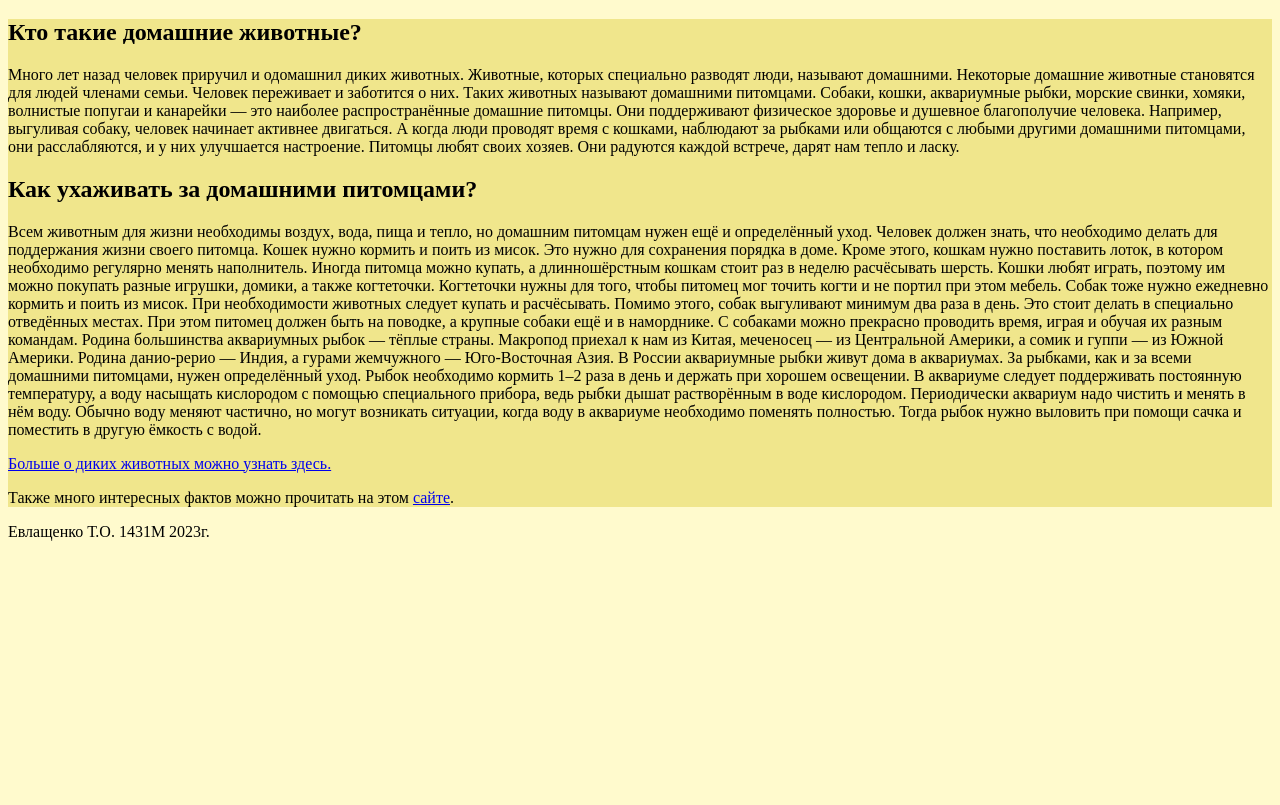
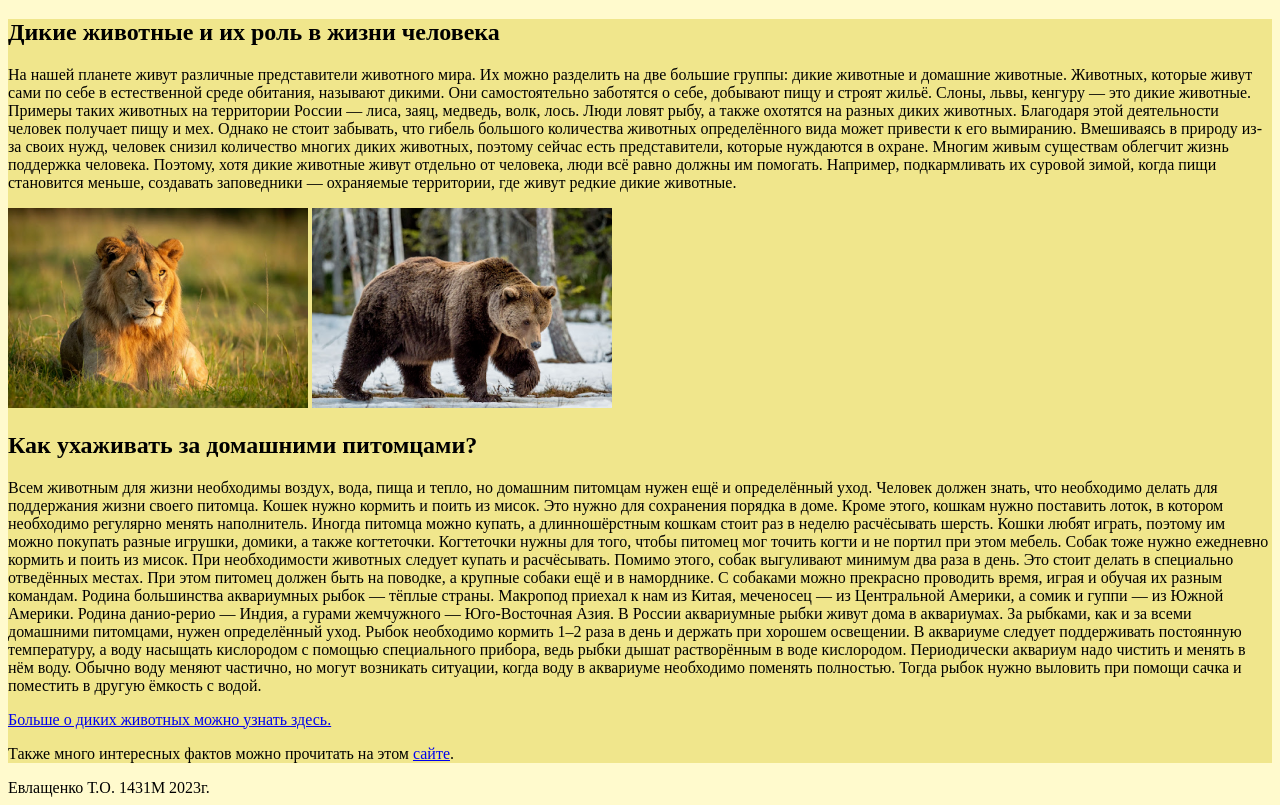
Before and after one commit to tataevl/tataevl.github.io, a plain HTML site: page wild.html in a window 1280 px wide. Shown: the part 89-894 px from the top of the page. Before the commit the page ends 800 px from the top, so only its background shows below. Drawn offline with Linux system fonts and the light colour scheme.

Commit message:
Sat, Sep 30, 2023, 10:42 PM +07:00

```diff
--- a/wild.html
+++ b/wild.html
@@ -12,13 +12,18 @@
         </header>
          <body>
            <div>
-            <h2>Кто такие домашние животные?</h2>
+            <h2> Дикие животные и их роль в жизни человека</h2>
             <p>
-                Много лет назад человек приручил и одомашнил диких животных. Животные, которых специально разводят люди, называют домашними. Некоторые домашние животные становятся для людей членами семьи. Человек переживает и заботится о них. Таких животных называют домашними питомцами.
+                На нашей планете живут различные представители животного мира. Их можно разделить на две большие группы: дикие животные и домашние животные.
 
-Собаки, кошки, аквариумные рыбки, морские свинки, хомяки, волнистые попугаи и канарейки — это наиболее распространённые домашние питомцы.
-Они поддерживают физическое здоровье и душевное благополучие человека. Например, выгуливая собаку, человек начинает активнее двигаться. А когда люди проводят время с кошками, наблюдают за рыбками или общаются с любыми другими домашними питомцами, они расслабляются, и у них улучшается настроение. Питомцы любят своих хозяев. Они радуются каждой встрече, дарят нам тепло и ласку.
+Животных, которые живут сами по себе в естественной среде обитания, называют дикими. Они самостоятельно заботятся о себе, добывают пищу и строят жильё. Слоны, львы, кенгуру — это дикие животные. Примеры таких животных на территории России — лиса, заяц, медведь, волк, лось.
+
+Люди ловят рыбу, а также охотятся на разных диких животных. Благодаря этой деятельности человек получает пищу и мех. Однако не стоит забывать, что гибель большого количества животных определённого вида может привести к его вымиранию.
+
+Вмешиваясь в природу из-за своих нужд, человек снизил количество многих диких животных, поэтому сейчас есть представители, которые нуждаются в охране. Многим живым существам облегчит жизнь поддержка человека. Поэтому, хотя дикие животные живут отдельно от человека, люди всё равно должны им помогать. Например, подкармливать их суровой зимой, когда пищи становится меньше, создавать заповедники — охраняемые территории, где живут редкие дикие животные.
             </p>
+            <img src="f9ff0e591bd15681.png">
+            <img src="96f6726c76e3741f.png">
             <h2>Как ухаживать за домашними питомцами?</h2>
             <p>
                 Всем животным для жизни необходимы воздух, вода, пища и тепло, но домашним питомцам нужен ещё и определённый уход. Человек должен знать, что необходимо делать для поддержания жизни своего питомца.
```
Also changed, not shown: 96f6726c76e3741f.png (added), f9ff0e591bd15681.png (added).
